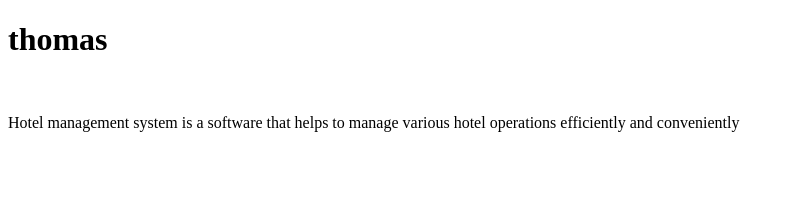
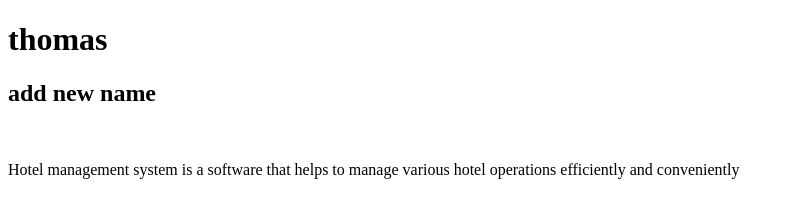
Before and after one commit to warriorthoma/my-new-project, a plain HTML site: page index.html in a window 1280 px wide. Shown: the whole page, without its empty margins (0-795 px from the left). Drawn offline with Linux system fonts and the light colour scheme.

Commit message:
add new name

```diff
--- a/index.html
+++ b/index.html
@@ -8,6 +8,7 @@
 </head>
 <body>
     <h1>thomas</h1>
+    <h2>add new name</h2>
     <img ="profile.jpg" alt="">
     <p>Hotel management system is a software that helps to manage various hotel operations efficiently and conveniently
 
```
